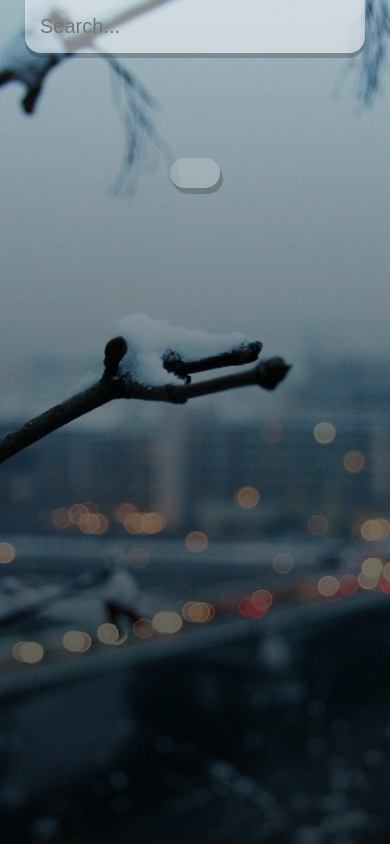
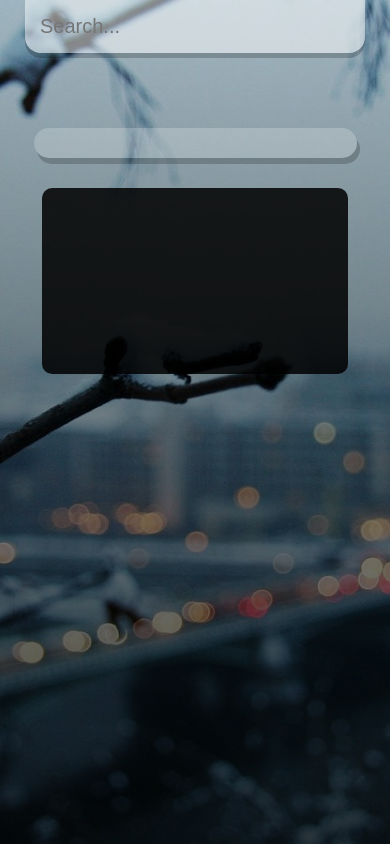
Before and after one commit to musobekmadrimov/React-Weather-App, a React (Create React App) app: page / in a window 390 px wide. Built offline with nearby package versions, Linux system fonts and the light colour scheme; no server answers.

Commit message:
- added additional weather information from API; - added whoDeveloped section; - responsive settings; - design changes.

```diff
--- a/public/index.html
+++ b/public/index.html
@@ -7,37 +7,14 @@
     <meta name="theme-color" content="#000000" />
     <meta
       name="description"
-      content="Web site created using create-react-app"
+      content="Musobek Madrimov"
     />
+    <meta name="author" content="Musobek Madrimov" />
     <link rel="apple-touch-icon" href="%PUBLIC_URL%/logo192.png" />
-    <!--
-      manifest.json provides metadata used when your web app is installed on a
-      user's mobile device or desktop. See https://developers.google.com/web/fundamentals/web-app-manifest/
-    -->
     <link rel="manifest" href="%PUBLIC_URL%/manifest.json" />
-    <!--
-      Notice the use of %PUBLIC_URL% in the tags above.
-      It will be replaced with the URL of the `public` folder during the build.
-      Only files inside the `public` folder can be referenced from the HTML.
-
-      Unlike "/favicon.ico" or "favicon.ico", "%PUBLIC_URL%/favicon.ico" will
-      work correctly both with client-side routing and a non-root public URL.
-      Learn how to configure a non-root public URL by running `npm run build`.
-    -->
-    <title>React App</title>
+    <title>Musobek's Weather App</title>
   </head>
   <body>
-    <noscript>You need to enable JavaScript to run this app.</noscript>
     <div id="root"></div>
-    <!--
-      This HTML file is a template.
-      If you open it directly in the browser, you will see an empty page.
-
-      You can add webfonts, meta tags, or analytics to this file.
-      The build step will place the bundled scripts into the <body> tag.
-
-      To begin the development, run `npm start` or `yarn start`.
-      To create a production bundle, use `npm run build` or `yarn build`.
-    -->
   </body>
 </html>
--- a/src/App.js
+++ b/src/App.js
@@ -1,13 +1,24 @@
 import React, { useState } from "react";
 import Geolocation from "./geolocation";
+import WhoDeveloped from "./WhoDeveloped";
 const api = {
     key: "1dac6e4f0758eccd4f9e3396b7adea43",
     base: "https://api.openweathermap.org/data/2.5/"
 }
 
+let sunRise;
+let sunSet;
+
 function App() {
     const [query, setQuery] = useState('');
-    const [weather, setWeather] = useState({});
+    const [weather, setWeather] = useState({
+        sys: {
+            sunrise: 0,
+            sunset: 0
+        },
+        timezone: 0
+    });
+
 
     const search = evt => {
         if (evt.key === "Enter") {
@@ -15,19 +26,38 @@ function App() {
                 .then(res => res.json())
                 .then(result => {
                     setWeather(result);
+                    try {
+                        sunRise = convertTime(weather.sys.sunrise, weather.timezone)
+                        sunSet = convertTime(weather.sys.sunset, weather.timezone)
+                    } catch (e) {
+                        return
+                    }
+
+                    console.log(result)
                     setQuery('');
-                    console.log(result)
                 });
+
         }
+
     }
 
+    function convertTime(unixTime, offset) {
+        let dt = new Date((unixTime + offset) * 1000)
+        let h = dt.getUTCHours()
+        let m = "0" + dt.getUTCMinutes()
+        let t = h + ":" + m.substr(-2)
+        return t
+    }
+
+
+
+
+
     const dateBuilder = d => {
-        let months = ["January", "February", "March", "April", "May", "June", "July", "August", "September", "October", "November", "December"]
-        let days = ["Sunday", "Monday", "Tuesday", "Wednesday", "Thursday", "Friday", "Saturday"];
-
-        let day = days[d.getDay()];
+        const currentDate = new Date();
+        let day = currentDate.toLocaleString('default', { weekday: 'long' });
         let date = d.getDate();
-        let month = months[d.getMonth()];
+        let month = currentDate.toLocaleString('default', { month: 'long' });
         let year = d.getFullYear();
 
         return `${day}, ${month} ${date}, ${year}`
@@ -72,8 +102,29 @@ function App() {
                             <div className="date">{dateBuilder(new Date())}</div>
                         </div>
                         <div className="weather-box">
-                            <div className="temp">{Math.round(weather.main.temp)}°C</div>
-                            <div className="weather">{weather.weather[0].main}</div>
+                            <div className="temp">
+                                {Math.round(weather.main.temp)}°C
+                            </div>
+                            <div className="weather">
+                                <div className="key">
+                                    <h3>Weather:</h3>
+                                    <h3>Feels like:</h3>
+                                    <h3>Pressure:</h3>
+                                    <h3>Humidity:</h3>
+                                    <h3>Wind:</h3>
+                                    <h3>Sunrise:</h3>
+                                    <h3>Sunset:</h3>
+                                </div>
+                                <div className="value">
+                                    <p>{weather.weather[0].main}</p>
+                                    <p>{Math.round(weather.main.feels_like)}°C</p>
+                                    <p>{weather.main.pressure} Hg</p>
+                                    <p>{weather.main.humidity}%</p>
+                                    <p>{Math.floor(weather.wind.speed)} m/s</p>
+                                    <p>{sunRise}</p>
+                                    <p>{sunSet}</p>
+                                </div>
+                            </div>
                         </div>
                     </>)
                     : (
@@ -89,6 +140,8 @@ function App() {
                         )
 
                     )}
+
+                <WhoDeveloped />
                 <Geolocation />
             </main>
         </div>
--- /dev/null
+++ b/src/WhoDeveloped.js
@@ -0,0 +1,14 @@
+import React from "react";
+
+export default function WhoDeveloped() {
+  return (
+    <div className="whoDeveloped">
+      <p>
+        developed by Musobek Madrimov <br />
+        <a href="https://github.com/musobekmadrimov/" target="_blank" rel="noreferrer">
+          github.com/musobekmadrimov
+        </a>
+      </p>
+    </div>
+  );
+}
--- a/src/index.css
+++ b/src/index.css
@@ -1,52 +1,56 @@
-*{
+* {
   margin: 0;
   padding: 0;
   box-sizing: border-box;
 }
 
-body{
-  font-family: 'montserrat', sans-serif;
+body {
+  font-family: "montserrat", sans-serif;
 }
 
-.app{
-  background-image: url('./assets/cold.jpg');
+.app {
+  background-image: url("./assets/cold.jpg");
   background-size: cover;
   background-position: center;
-  transition: .4s ease-out;
+  transition: 0.4s ease-out;
 }
 
-.app.warm{
-  background-image: url('./assets/hot.jpg');
+.app.warm {
+  background-image: url("./assets/hot.jpg");
 }
 
-.app.rainy{
-  background-image: url('./assets/Rain.jpg');
+.app.rainy {
+  background-image: url("./assets/Rain.jpg");
 }
 
-.app.cloudy{
-  background-image: url('./assets/cloudy.jpg');
+.app.cloudy {
+  background-image: url("./assets/cloudy.jpg");
 }
 
-.app.snow{
-  background-image: url('./assets/snow.jpg');
+.app.snow {
+  background-image: url("./assets/snow.jpg");
 }
 
-.app.windy{
-  background-image: url('./assets/windy.jpg');
+.app.windy {
+  background-image: url("./assets/windy.jpg");
 }
 
-main{
+main {
   min-height: 100vh;
-  background-image: linear-gradient(to bottom, rgba(0, 0, 0, 0.2), rgba(0, 0, 0, 0.75));
+  background-image: linear-gradient(
+    to bottom,
+    rgba(0, 0, 0, 0.2),
+    rgba(0, 0, 0, 0.75)
+  );
   padding: 25px;
 }
 
-.search-box{
+.search-box {
   width: 100%;
   margin: 0 0 75px;
 }
 
-.search-box .search-bar{
+.search-box .search-bar {
   display: block;
   width: 100%;
   padding: 15px;
@@ -54,58 +58,252 @@ main{
   background: none;
   border: none;
   outline: none;
-  background-color: rgba(255, 255, 255, .5);
+  background-color: rgba(255, 255, 255, 0.5);
   border-radius: 0 0 16px 16px;
   margin-top: -25px;
-  box-shadow: 0 5px rgba(0, 0, 0, .2);
+  box-shadow: 0 5px rgba(0, 0, 0, 0.2);
   color: #313131;
   font-size: 20px;
-  transition: .4s ease;
+  transition: 0.4s ease;
 }
 
-.search-box .search-bar:focus{
-  background-color: rgba(255, 255, 255, .75);
+.search-box .search-bar:focus {
+  background-color: rgba(255, 255, 255, 0.75);
 }
 
-.location-box .location{
+.location-box .location {
   color: #fff;
   font-size: 32px;
   font-weight: 500;
   text-align: center;
-  text-shadow: 2px 2px rgba(50, 50, 70, .5);
+  text-shadow: 2px 2px rgba(50, 50, 70, 0.5);
 }
 
-.location-box .date{
+.location-box .date {
   color: #fff;
   font-size: 20px;
   font-weight: 300;
   font-style: italic;
   text-align: center;
-  text-shadow: 2px 2px rgba(50, 50, 70, .5);
+  text-shadow: 2px 2px rgba(50, 50, 70, 0.5);
 }
 
-.weather-box{
+.weather-box {
+  display: flex;
+  flex-direction: column;
   text-align: center;
-}
-
-.weather-box .temp{
-  position: relative;
-  display: inline-block;
+  width: 300px;
   margin: 30px auto;
   background-color: rgba(255, 255, 255, 0.2);
   border-radius: 16px;
   padding: 15px 25px;
   color: #fff;
+  box-shadow: 3px 6px rgba(0, 0, 0, 0.2);
+}
+
+.weather-box .temp {
   font-size: 102px;
   font-weight: 900;
-  text-shadow: 3px 6px rgba(50, 50, 70, .5);
-  text-align: center;
-  box-shadow: 3px 6px rgba(0, 0, 0, .2);
+  text-shadow: 3px 6px rgba(50, 50, 70, 0.5);
 }
 
-.weather-box .weather{
+.weather-box .weather {
+  display: flex;
+  justify-content: space-between;
   color: #fff;
-  font-size: 48px;
+}
+
+.weather-box .weather .key {
+  text-align: left;
+  text-shadow: 3px 3px rgba(50, 50, 70, 0.5);
+}
+
+.weather-box .weather .key h3,
+.weather-box .weather .value p {
+  font-size: 16px;
+}
+
+.weather-box .weather .value {
+  text-align: right;
+  text-shadow: 3px 3px rgba(50, 50, 70, 0.5);
+}
+
+.whoDeveloped {
+  width: 50%;
+  margin: 0 auto;
+  padding: 25px;
+  border-radius: 15px;
+  display: flex;
+  justify-content: center;
+  align-items: center;
+  background: rgba(0, 0, 0, 0.85);
+}
+
+.whoDeveloped a {
+  text-decoration: none;
+  color: inherit;
+  font-size: 24px;
+}
+
+.whoDeveloped p {
   font-weight: 700;
-  text-shadow: 3px 3px rgba(50, 50, 70, .5);
+  text-align: center;
+  font-size: 40px;
+  font-family: Hack, sans-serif;
+  text-transform: uppercase;
+  background: linear-gradient(90deg, #000, #fff, #000);
+  letter-spacing: 5px;
+  -webkit-background-clip: text;
+  background-clip: text;
+  -webkit-text-fill-color: transparent;
+  background-repeat: no-repeat;
+  background-size: 80%;
+  animation: shine 5s linear infinite;
+  position: relative;
 }
+
+@keyframes shine {
+  0% {
+    background-position-x: -500%;
+  }
+  100% {
+    background-position-x: 500%;
+  }
+}
+
+/* Responsive Settings */
+
+@media screen and (max-width: 450px) {
+  .weather-box {
+    width: 95%;
+  }
+
+  .weather-box .temp {
+    font-size: 70px;
+  }
+
+  .weather-box .weather {
+    justify-content: space-around;
+    width: 100%;
+    margin: 0 auto;
+  }
+
+  .whoDeveloped {
+    width: 90%;
+    border-radius: 10px;
+  }
+
+  .whoDeveloped p {
+    width: 100%;
+    font-size: 30px;
+  }
+
+  .whoDeveloped p a {
+    font-size: 6px;
+    text-transform: lowercase;
+  }
+}
+
+@media screen and (min-width: 451px) and (max-width: 568px) {
+  .weather-box {
+    width: 95%;
+  }
+
+  .weather-box .temp {
+    font-size: 70px;
+  }
+
+  .weather-box .weather {
+    justify-content: space-around;
+    width: 100%;
+    margin: 0 auto;
+  }
+
+  .whoDeveloped {
+    width: 90%;
+    border-radius: 10px;
+  }
+
+  .whoDeveloped p {
+    width: 100%;
+    font-size: 30px;
+  }
+
+  .whoDeveloped p a {
+    font-size: 13px;
+    text-transform: lowercase;
+  }
+}
+
+@media screen and (min-width: 569px) and (max-width: 869px) {
+  .weather-box {
+    width: 95%;
+  }
+
+  .weather-box .temp {
+    font-size: 70px;
+  }
+
+  .weather-box .weather {
+    justify-content: space-around;
+    width: 100%;
+    margin: 0 auto;
+  }
+
+  .whoDeveloped {
+    width: 90%;
+    border-radius: 10px;
+  }
+
+  .whoDeveloped p {
+    width: 100%;
+    font-size: 30px;
+  }
+
+  .whoDeveloped p a {
+    font-size: 16px;
+    text-transform: lowercase;
+  }
+}
+
+@media screen and (min-width: 870px) and (max-width: 1024px) {
+  .weather-box {
+    width: 400px;
+    margin: 30px auto;
+  }
+
+  .weather-box .weather {
+    display: flex;
+    justify-content: space-around;
+    color: #fff;
+    width: 60%;
+    margin: 0 auto;
+  }
+
+  .whoDeveloped {
+    width: 60%;
+  }
+
+  .whoDeveloped p a {
+    font-size: 22px;
+    text-transform: lowercase;
+  }
+}
+
+@media screen and (min-width: 1025px) and (max-width: 1400px) {
+  .whoDeveloped {
+    width: 60%;
+  }
+
+  .whoDeveloped p a {
+    font-size: 22px;
+    text-transform: lowercase;
+  }
+}
+
+@media screen and (min-width: 1025px) {
+  .whoDeveloped p a {
+    font-size: 26px;
+    text-transform: lowercase;
+  }
+}
--- a/src/index.js
+++ b/src/index.js
@@ -11,7 +11,4 @@ ReactDOM.render(
   document.getElementById('root')
 );
 
-// If you want to start measuring performance in your app, pass a function
-// to log results (for example: reportWebVitals(console.log))
-// or send to an analytics endpoint. Learn more: https://bit.ly/CRA-vitals
 reportWebVitals();
```
